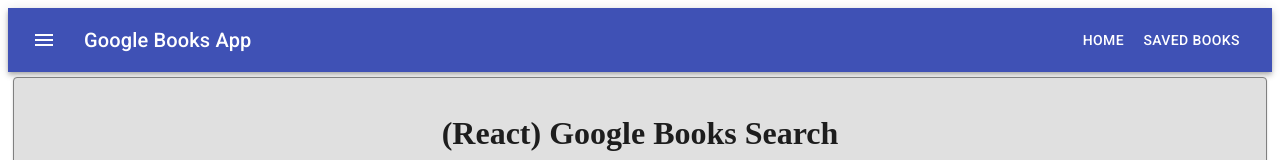
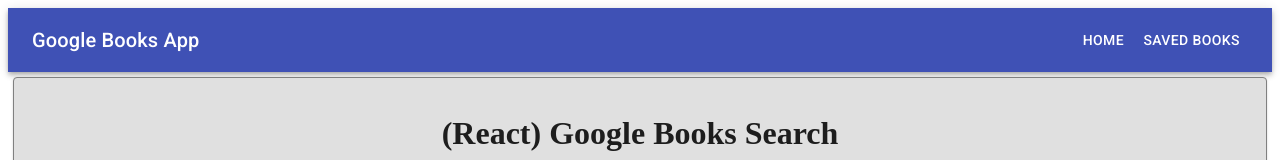
Before and after one commit to acerjak/googlebooksreact, a React (Create React App) app in the folder client/: page / in a window 1280 px wide. Shown: the top 160 px of the page. Built offline with nearby package versions, Linux system fonts and the light colour scheme.

Commit message:
updated ui for navigation

```diff
--- a/client/src/components/Navbar/Navbar.js
+++ b/client/src/components/Navbar/Navbar.js
@@ -30,9 +30,9 @@ const Navbar = () => {
         <div className={classes.root}>
             <AppBar position="static">
                 <Toolbar>
-                    <IconButton edge="start" className={classes.menuButton} color="inherit" aria-label="menu">
+                    {/* <IconButton edge="start" className={classes.menuButton} color="inherit" aria-label="menu">
                         <MenuIcon />
-                    </IconButton>
+                    </IconButton> */}
                     <Typography variant="h6" className={classes.title}>
                         <Link to="/" className={classes.link}>
                             Google Books App
```
